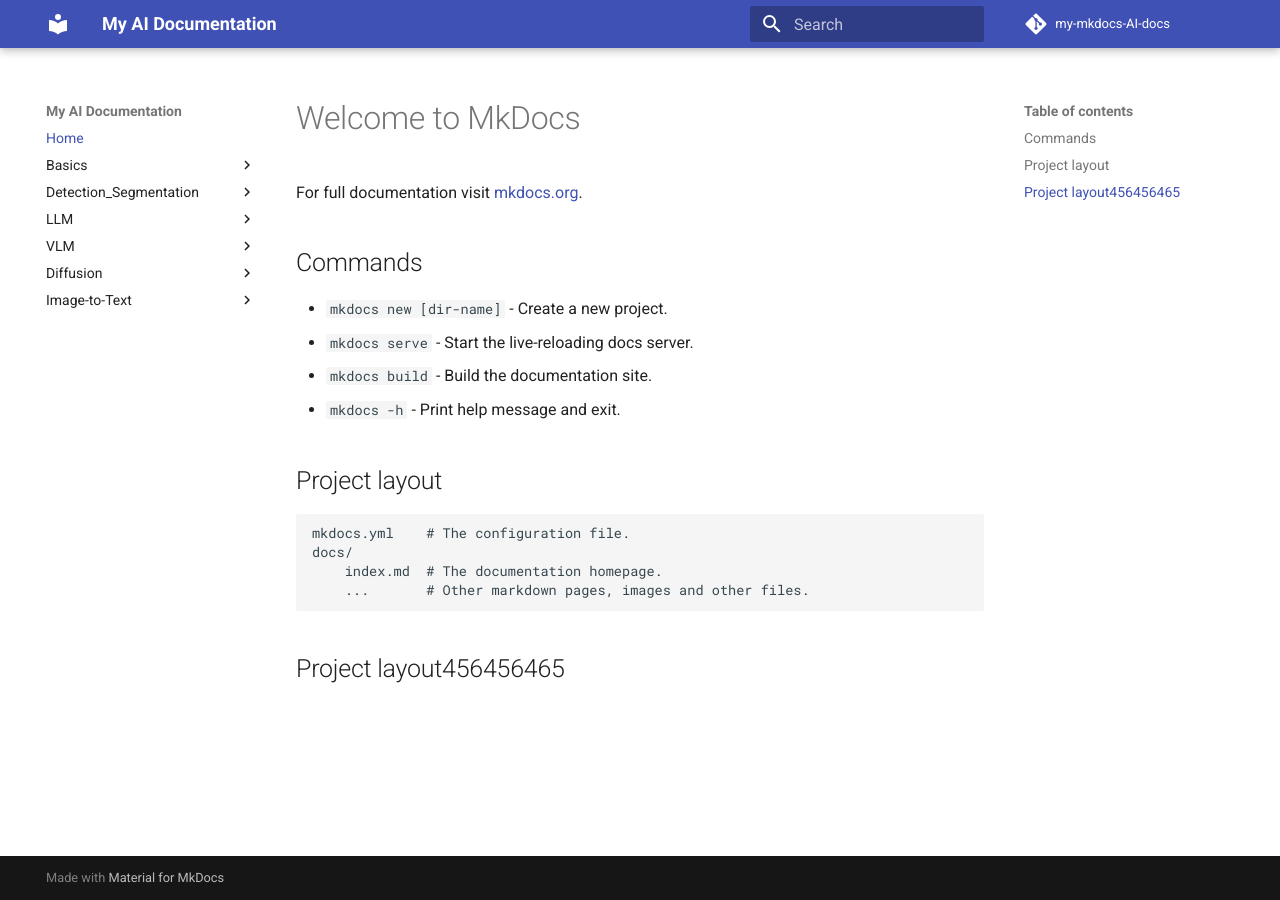
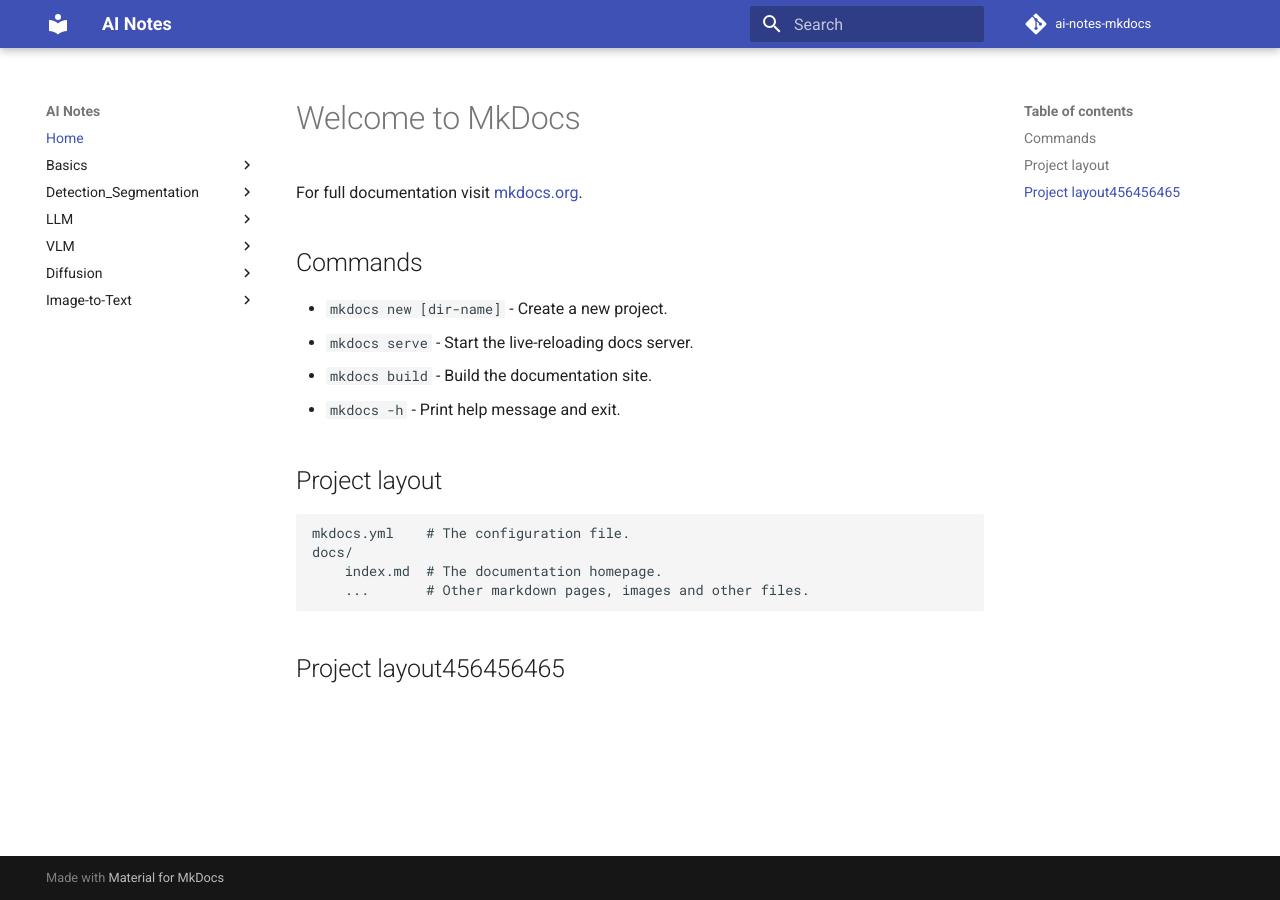
Before and after one commit to chioujryu/ai-notes-mkdocs, an MkDocs documentation site: the page built from docs/index.md, in a window 1280 px wide. Built offline with MkDocs 1.6.1 and Material for MkDocs 9.7.7, drawn with Linux system fonts in a browser that asks for light colours; comment, search, counter and statistics services are not loaded.

Commit message:
202512291430

```diff
--- a/mkdocs.yml
+++ b/mkdocs.yml
@@ -1,7 +1,7 @@
-site_name: My AI Documentation # 您的網站名稱，可自行修改
-# site_url: https://mydomain.org/mysite
+site_name: AI Notes # 您的網站名稱，可自行修改
+site_url:  https://chioujryu.github.io/ai-notes-mkdocs/
 repo_url: https://github.com/chioujryu/my-mkdocs-AI-docs/tree/main # 仓库地址
-repo_name: my-mkdocs-AI-docs # 仓库名称
+repo_name: ai-notes-mkdocs # 仓库名称
 # edit_uri: blob/main/docs/ # 编辑路径
 # site_description: # 站点描述
 # site_author: # 作者
```
Also changed, not shown: 2 other files.
